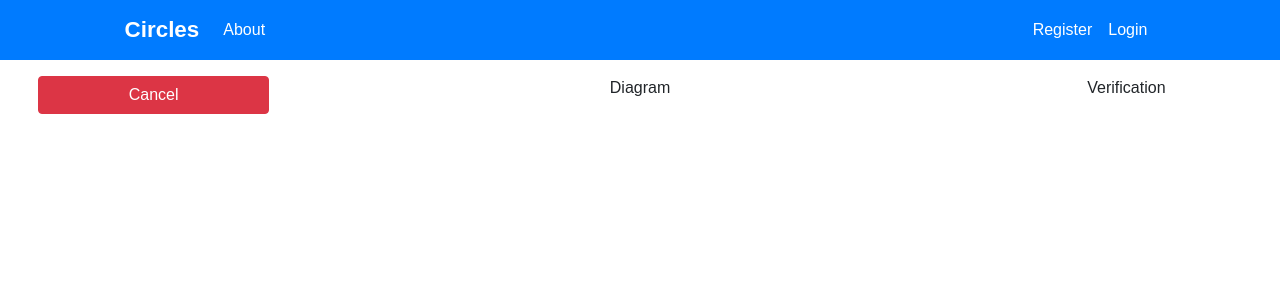
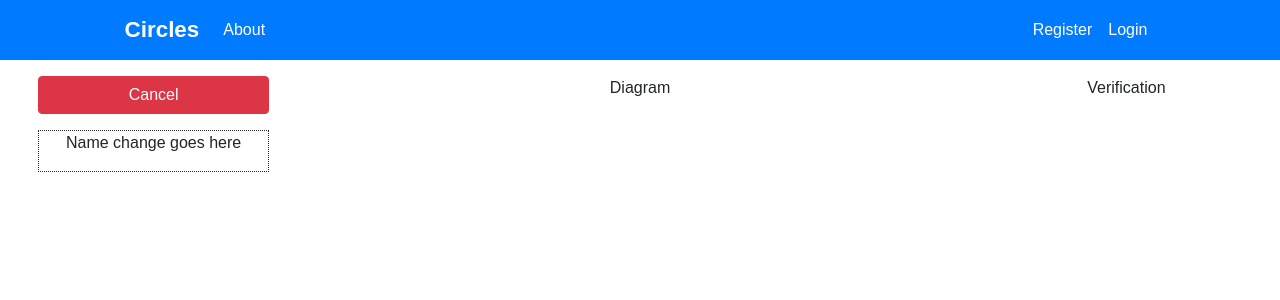
Before and after one commit to GingerNeil12/MEng_React_Frontend, a React (Create React App) app: page /diagramHome in a window 1280 px wide. Shown: the top 300 px of the page. Built offline with nearby package versions, Linux system fonts and the light colour scheme.

Commit message:
Added some styling on the DiagramControl component to space out the components in it

```diff
--- a/src/components/diagram/DiagramControls.js
+++ b/src/components/diagram/DiagramControls.js
@@ -1,5 +1,6 @@
 import React, { Component } from 'react'
 import { Button } from 'react-bootstrap'
+import DiagramName from './DiagramName';
 
 // This component is for all the controls like updating and saving etc
 
@@ -9,6 +10,9 @@ class DiagramControls extends Component {
       <div style={formStyle}>
         <div>
             <Button variant="danger" href="/dashboard" style={cancelButtonStyle}>Cancel</Button>
+        </div>
+        <div style={diagramControlComponentStyle}>
+            <DiagramName />
         </div>
       </div>
     )
@@ -26,4 +30,8 @@ const cancelButtonStyle = {
     color: '#ffffff'
 }
 
+const diagramControlComponentStyle = {
+    marginTop: '1em'
+}
+
 export default DiagramControls;
--- a/src/components/diagram/DiagramName.js
+++ b/src/components/diagram/DiagramName.js
@@ -1,13 +1,21 @@
 import React, { Component } from 'react'
+import { Form, Button } from 'react-bootstrap';
 
 class DiagramName extends Component {
   render() {
     return (
-      <div>
-
-      </div>
+        <Form id="diagramName" style={formStyle}>
+            <p>Name change goes here</p>
+        </Form>
     )
   }
 }
 
+const formStyle = {
+    width: '100%',
+    borderStyle: 'dotted',
+    borderWidth: '1px',
+    boxSizing: 'border-box'
+}
+
 export default DiagramName;
```
